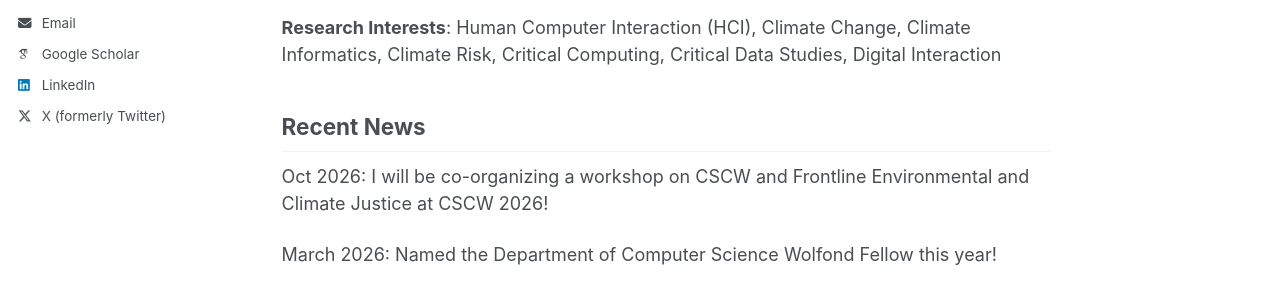
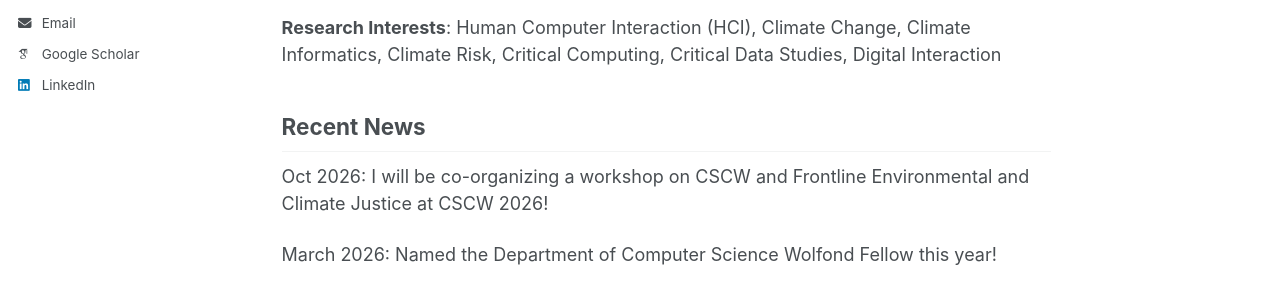
Before and after one commit to TanSA05/website, a Jekyll site: the page built from _pages/about.md, in a window 1280 px wide. Shown: the part 423-723 px from the top of the page. Built offline with Jekyll 4.4.1, drawn with Linux system fonts in a browser that asks for light colours; some web fonts are replaced; part of the change alters nothing that is shown.

Commit message:
Update _config.yml

```diff
--- a/_config.yml
+++ b/_config.yml
@@ -65,7 +65,7 @@ author:
   steam            : # Username
   telegram         : # URL
   tumblr           : # Username
-  twitter          : "tansa05" # Username for X / Twitter
+  twitter          : # Username for X / Twitter
   vine             : # Username
   weibo            : # Username
   wikipedia        : # Username
```
